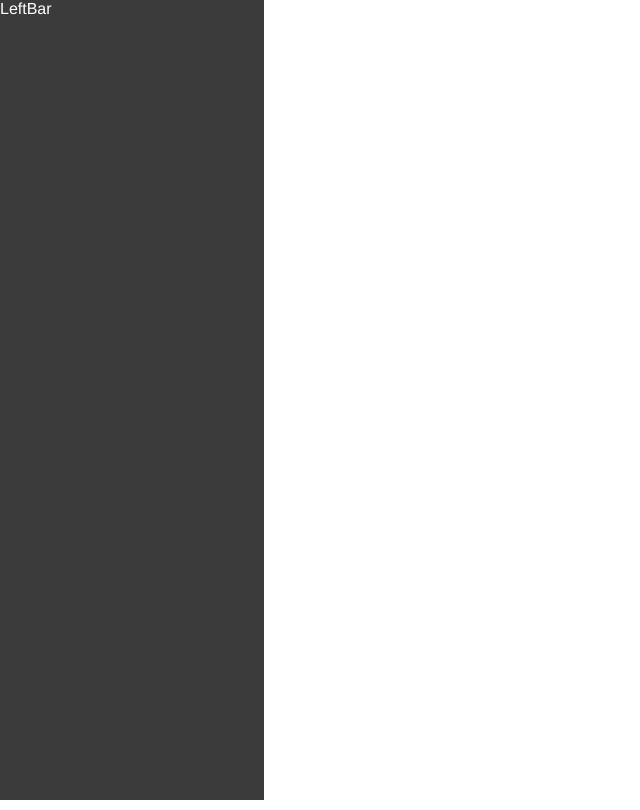
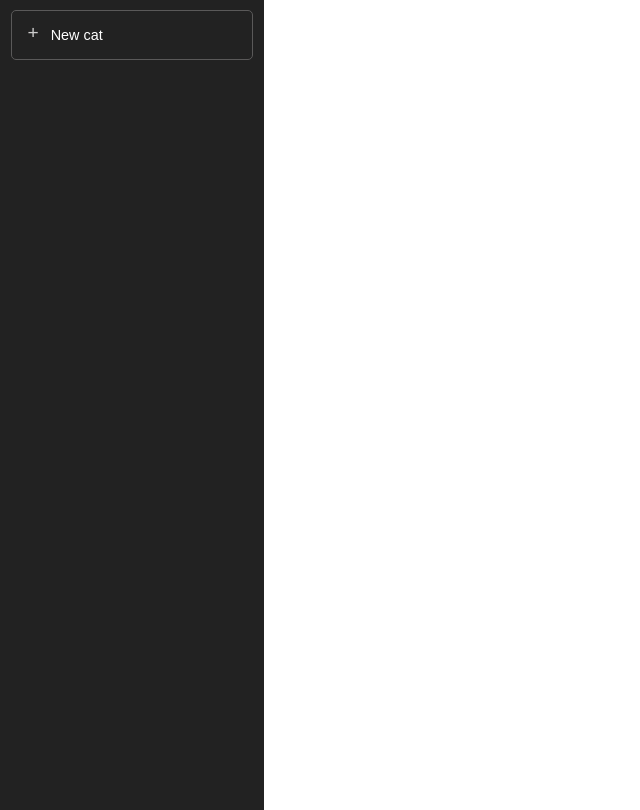
Before and after one commit to glin18/cat-gpt, a React (Create React App) app: page / in a window 1280 px wide. Shown: the whole page, without its empty margins (0-640 px from the left). Built offline with nearby package versions, Linux system fonts and the light colour scheme.

Commit message:
Create new cat button in leftbar

```diff
--- a/src/App.css
+++ b/src/App.css
@@ -5,7 +5,7 @@
 
 html {
   font-size: 16px;
-  font-family:'Franklin Gothic Medium', 'Arial Narrow', Arial, sans-serif;
+  font-family:sans-serif;
 }
 
 body{
@@ -15,8 +15,35 @@ body{
 
 /* LeftBar */
 .left-bar{
-  background-color: rgb(59, 59, 59);
+  background-color: rgb(34, 34, 34);
   color: white;
   width: 16.5rem;
   height: 100vh;
+  padding-top: 10px;
+  display: flex;
+  flex-direction: column;
+  align-items: center;
 }
+
+.new-cat{
+  width: 83%;
+  border: 1px rgb(90, 89, 89) solid;
+  border-radius: 5px;
+  cursor: pointer;
+  height: 3rem;
+  font-size: 0.9rem;
+  display: flex;
+  justify-content: flex-start;
+  align-items: center;
+  padding: 0px 10px;
+}
+
+.new-cat-plus{
+  padding: 0px 12px 5px 5px;
+  font-size: 1.2rem;
+  color: rgb(205, 204, 204);
+}
+
+.new-cat:hover{
+  background-color: rgb(48, 48, 48);
+}
--- a/src/components/LeftBar.js
+++ b/src/components/LeftBar.js
@@ -1,7 +1,10 @@
 import React from 'react'
+import { NewCat } from "./NewCat"
 
 export const LeftBar = () => {
   return (
-    <div className="left-bar">LeftBar</div>
+    <div className="left-bar">
+        <NewCat/>
+    </div>
   )
 }
--- /dev/null
+++ b/src/components/NewCat.js
@@ -0,0 +1,10 @@
+import React from 'react'
+
+export const NewCat = () => {
+  return (
+    <div className="new-cat">
+        <div className="new-cat-plus">+</div>
+        <div className="new-cat-text">New cat</div>
+    </div>
+  )
+}
```
